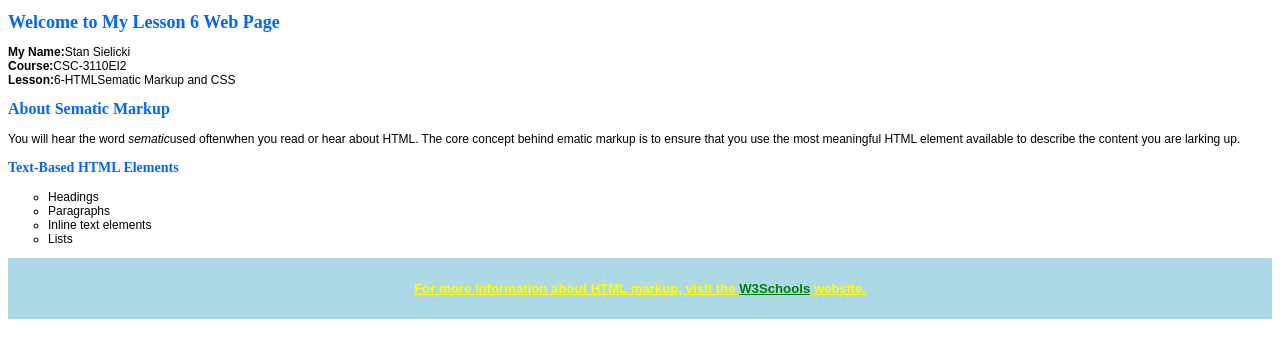
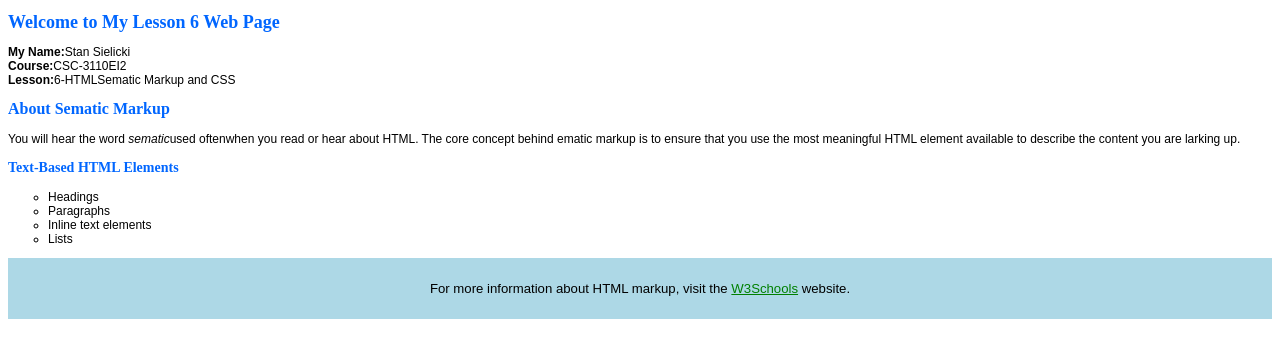
Before and after one commit to szsielicki/L6-Assignment, a plain HTML site: page index.html in a window 1280 px wide. Drawn offline with Linux system fonts and the light colour scheme.

Commit message:
New files created

```diff
--- a/styles.css
+++ b/styles.css
@@ -35,12 +35,12 @@ h3 {
     padding: 10px;
 }
 
-a, #highlight-block {
+ #highlight-block a {
     text-decoration: underline;
     color: green;
 }
 
-a :hover, #highlight-block {
+ #highlight-block a:hover {
      color: yellow;
      font-weight: bold;
 }
```
Also changed, not shown: index.html (+1 -2 lines).
